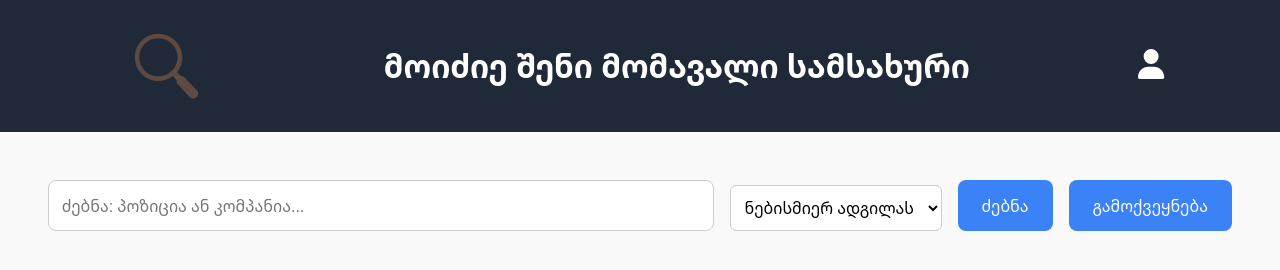
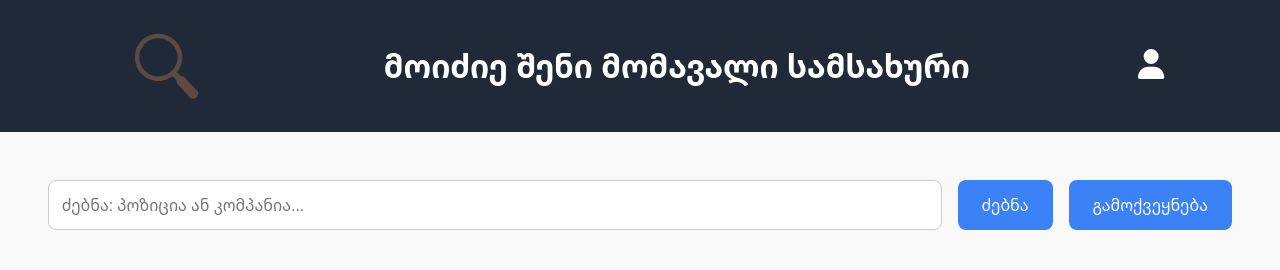
Before and after one commit to gagababutsidze/vacancy-frontend, a React (Create React App) app: page / in a window 1280 px wide. Shown: the top 270 px of the page. Built offline with nearby package versions, Linux system fonts and the light colour scheme; no server answers.

Commit message:
frontend

```diff
--- a/src/components/SearchBox.tsx
+++ b/src/components/SearchBox.tsx
@@ -54,12 +54,13 @@ const SearchBox = ({ onFilter }:any) => {
         onChange={(e) => setPosition(e.target.value)}
       />
 
-      <label>
+    {/*<label>
         <select className='select' name="type" >
           <option value="full-time" >ნებისმიერ ადგილას</option>
 
         </select>
       </label>
+ */}
 
 
 
```
